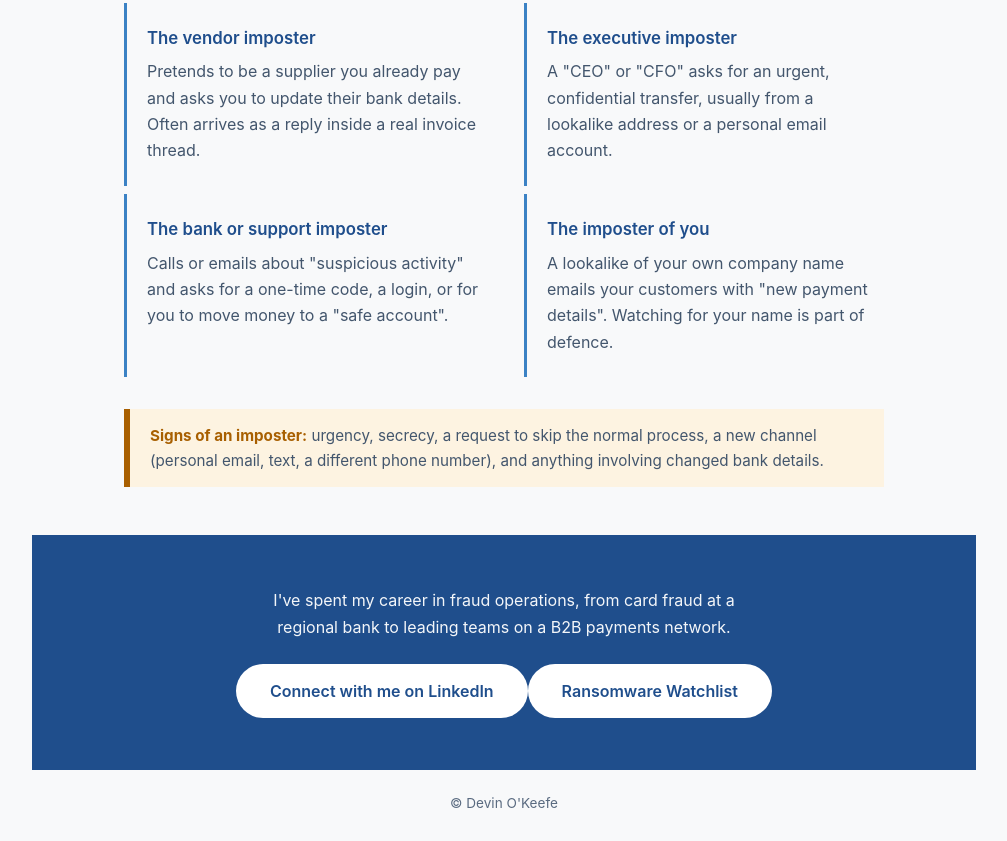
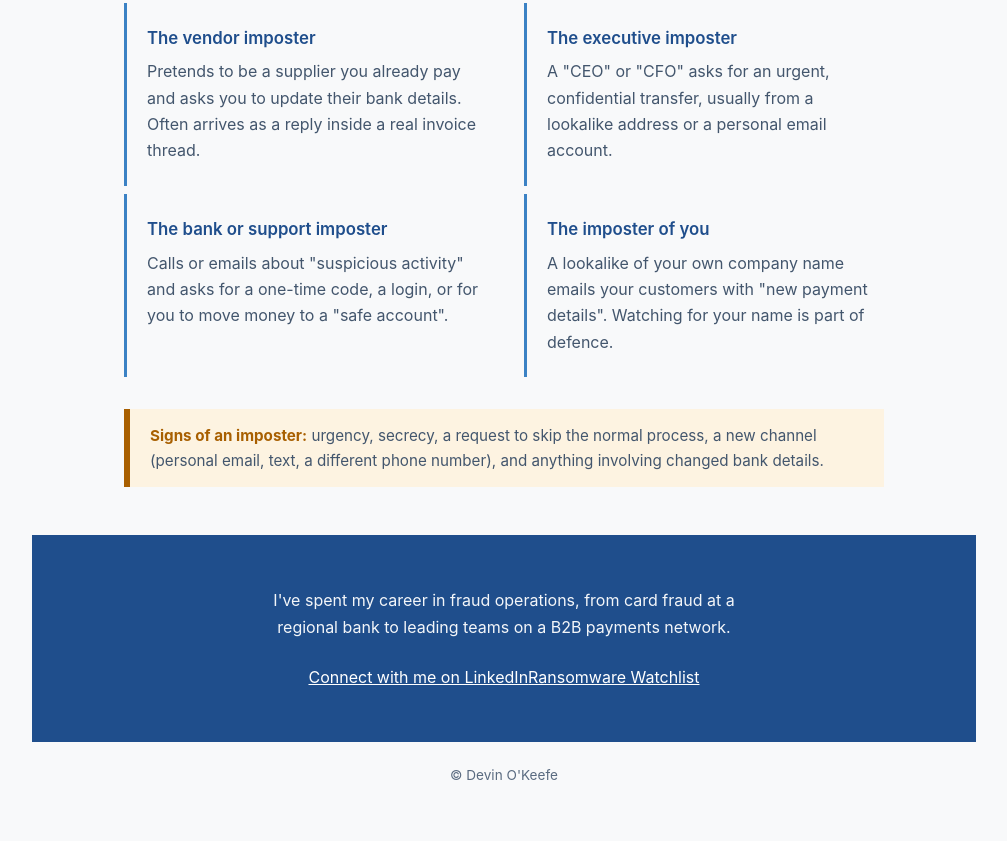
Before and after one commit to DevsAnalytics/devsanalytics.github.io, a plain HTML site: page index.html in a window 1280 px wide. Shown: the part 2004-2845 px from the top of the page, without its empty margins (136-1143 px from the left). After the commit the page ends 2817 px from the top, so only its background shows below. Drawn offline with Linux system fonts and the light colour scheme.

Commit message:
Update index.html

```diff
--- a/index.html
+++ b/index.html
@@ -294,7 +294,7 @@ footer{padding:22px 0;text-align:center;font-size:.85rem;color:var(--muted)}
 
     <p>I've spent my career in fraud operations, from card fraud at a regional bank to leading teams on a B2B payments network.</p>
   <!--  <a class="btn" href="resume.html">View my resume</a>-->
-    <a class="btn" href="https://www.linkedin.com/in/devin-o-863a1145/">Connect with me on LinkedIn</a><a class="btn" href="ransomware-watch.html">Ransomware Watchlist</a>
+    <a href="https://www.linkedin.com/in/devin-o-863a1145/">Connect with me on LinkedIn</a><a href="ransomware-watch.html">Ransomware Watchlist</a>
   </div>
 </section>
 <footer>&copy; Devin O'Keefe</footer>
```
